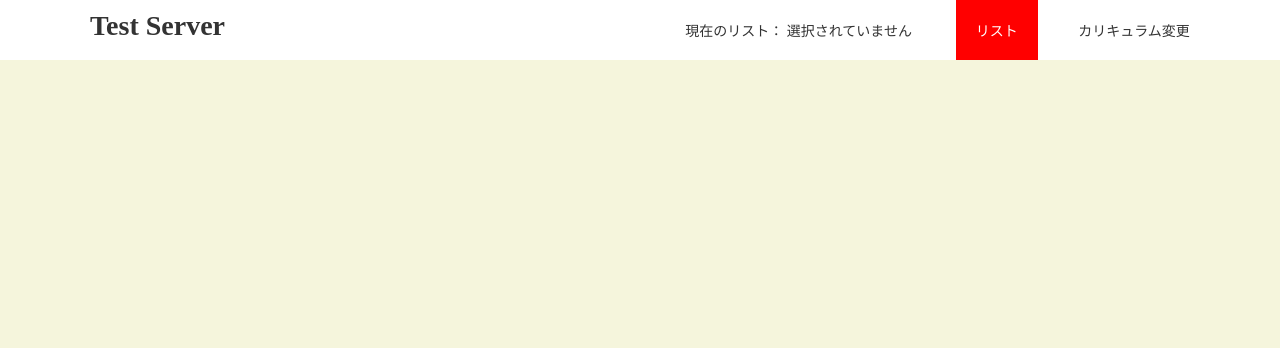
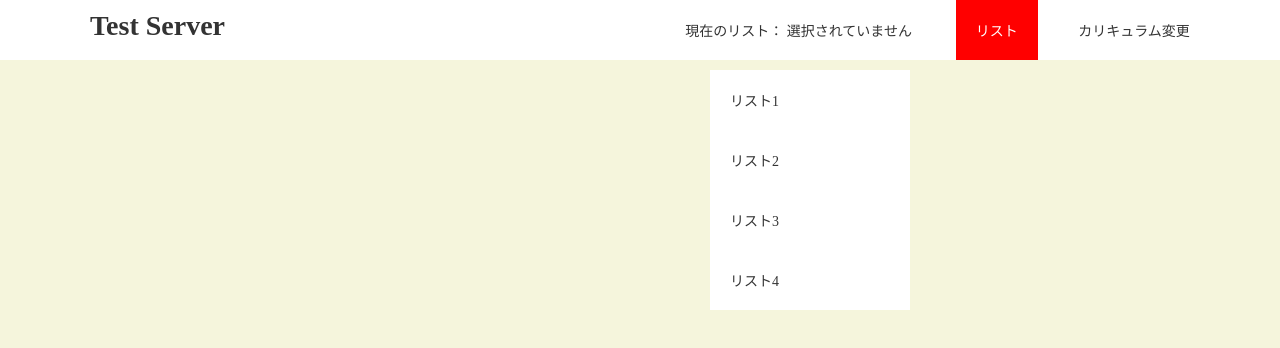
Before and after one commit to 015-salt/JS, a plain HTML site: page index.html in a window 1280 px wide. Both pictures are taken after a click on the item "リスト". Drawn offline with Linux system fonts and the light colour scheme.

Commit message:
条件分岐編

```diff
--- a/index.html
+++ b/index.html
@@ -23,10 +23,10 @@
       </ul>
         </li>
         <ul class="show-lists hidden" id="pull-down">
-          <li class="pull-down-list">リスト1</li>
-          <li class="pull-down-list">リスト2</li>
-          <li class="pull-down-list">リスト3</li>
-          <li class="pull-down-list">リスト4</li>
+          <li class="pull-down">リスト1</li>
+          <li class="pull-down">リスト2</li>
+          <li class="pull-down">リスト3</li>
+          <li class="pull-down">リスト4</li>
         </ul>
     </div>
   </header>
--- a/script.js
+++ b/script.js
@@ -1,5 +1,6 @@
 window.addEventListener('load', function(){
   const pullDownButton = document.getElementById("lists")
+  const pullDownParents = document.getElementById("pull-down")
 
   pullDownButton.addEventListener('mouseover', function(){
     console.log("乗る")
@@ -14,14 +15,22 @@ window.addEventListener('load', function(){
   })
 
   pullDownButton.addEventListener('mouseover',function(){
-    pullDownButton.setAttribute("style","background-color:blue;")
+    this.setAttribute("style","background-color:blue;")
+    console.log('乗ったら青色')
   })
 
   pullDownButton.addEventListener('mouseout',function(){
-    pullDownButton.removeAttribute("style", "background-color:red;")
+    this.removeAttribute("style", "background-color:red;")
+    console.log('外れたら赤色')
   })
 
   pullDownButton.addEventListener('click',function(){
-    pullDownButton.setAttribute("style","background-color:green")
+    if (pullDownParents.getAttribute("style")=="display:block;"){
+      pullDownParents.removeAttribute("style","display:block;")
+      console.log("非表示")
+    }else{
+      pullDownParents.setAttribute("style","display:block;")
+      console.log("表示")
+    }
   })
 })
--- a/style.css
+++ b/style.css
@@ -84,6 +84,7 @@ header {
 .list-status{
  width: 230px;
 }
+
 .hidden{
  display:none
 }
```
